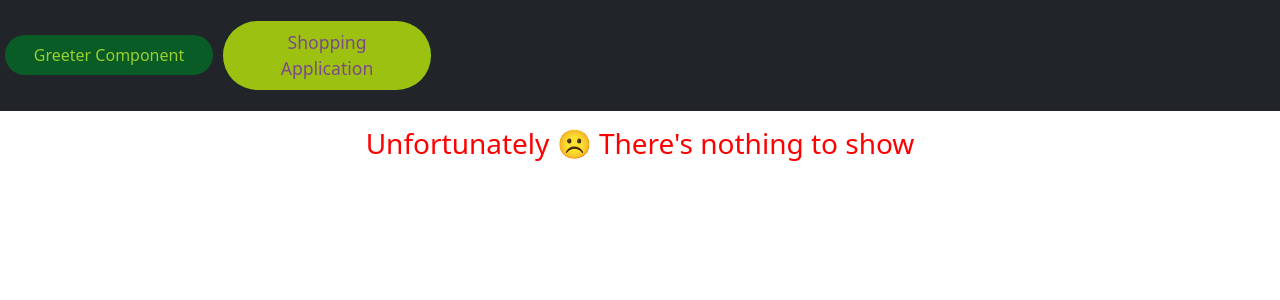
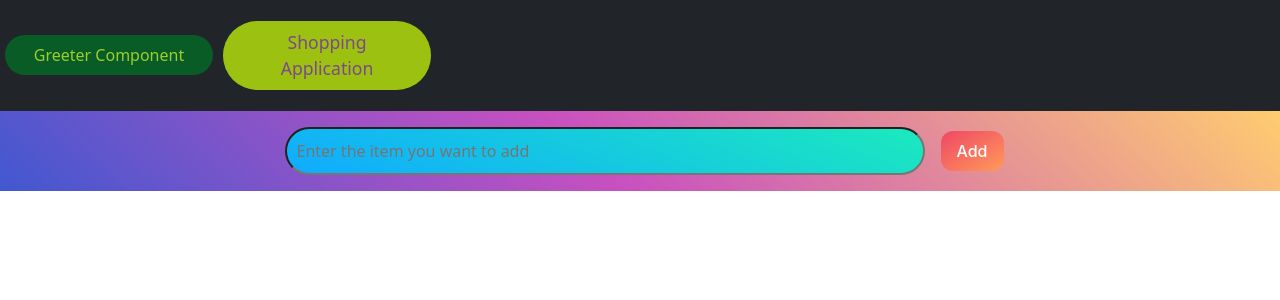
Before and after one commit to XElderX/sprint-5-react, a React (Create React App) app: page /shoppinApp in a window 1280 px wide. Shown: the top 300 px of the page. Built offline with nearby package versions, Linux system fonts and the light colour scheme.

Commit message:
Created ShoppinApp component with this function - add item; added styles modules

```diff
--- a/src/App.js
+++ b/src/App.js
@@ -1,6 +1,7 @@
 import {BrowserRouter,Routes, Route} from "react-router-dom";
 import Navigation from './components/navigation/Navigation';
 import Greeter from './components/greeter/Greeter';
+import ShoppinApp from './components/shoppinApp/ShoppinApp';
 
 import './App.css';
 
@@ -15,6 +16,7 @@ function App() {
         <h3>Unfortunately &#x2639; There's nothing to show</h3>
       </main>}/>
       <Route path='/greeter' element={<Greeter />}/>
+      <Route path='/shoppinApp' element={<ShoppinApp />}/>
 
       </Routes>
       </BrowserRouter>
--- /dev/null
+++ b/src/components/shoppinApp/ShoppinApp.js
@@ -0,0 +1,64 @@
+import React, { useEffect, useState } from 'react';
+import styles from './ShoppinApp.module.css';
+const ShoppinApp = () => {
+
+  const [itemsList, setItemsList]= useState([]);
+  const [inputValue, setInputValue] = useState("");
+  const [inputError, setInputError] = useState("");
+
+  useEffect(() => {
+    let localStoreItems = JSON.parse(localStorage.getItem("shopinItems"));
+    setItemsList(localStoreItems || []);
+  }, []);
+
+  useEffect(() => {
+  setInputValue("");
+  }, [itemsList] )
+  useEffect(() => {
+    setInputError('');
+
+  }, [inputValue])
+
+  const addNewItem = (input) => {
+
+    if(inputValue.length >=3) {
+      let itemsUpdate = JSON.stringify([...itemsList, inputValue]);
+        localStorage.setItem('shopinItems', itemsUpdate);
+        setItemsList([...itemsList, inputValue])
+        //console.log(itemsList);
+    }
+    else {
+      setInputError("Item name you entered must have at least 3 characters!!!")
+    }
+
+    }
+
+  return (
+    <div className={styles.ShoppinApp}>
+    <input
+    className={styles.appInput}
+    type='text'
+    placeholder={"Enter the item you want to add"}
+    value={inputValue}
+    onChange={(input) => setInputValue(input.target.value)}
+    />
+     <button
+       className={styles.btnAddEdit}
+    onClick={(input) =>addNewItem(inputValue)}>Add</button>
+    <p
+    style={{color:"red", backgroundColor:"black", fontSize:"20px", fontWeight:"bold"}}
+    >{inputError}</p>
+    <div className={styles.itemsComponent}
+        style={(itemsList.length>0) ? {display:"block"}: {display:"none"}}>
+          {itemsList.map((item, index) =>(
+            <div key={index}>
+              <div className={styles.itemComponent}> {`${index + 1}.`} {item}
+              </div>
+            </div>
+          ))}
+        </div>
+  </div>
+);
+
+}
+export default ShoppinApp;
--- /dev/null
+++ b/src/components/shoppinApp/ShoppinApp.module.css
@@ -0,0 +1,41 @@
+.ShoppinApp {
+  background-color: #4158D0;
+  background-image: linear-gradient(43deg, #4158D0 0%, #C850C0 46%, #FFCC70 100%);
+}
+.btnAddEdit {
+  background: linear-gradient(to bottom right, #EF4765, #FF9A5A);
+  border: 0;
+  border-radius: 12px;
+  color: #FFFFFF;
+  cursor: pointer;
+  display: inline-block;
+  font-family: -apple-system,system-ui,"Segoe UI",Roboto,Helvetica,Arial,sans-serif;
+  font-size: 16px;
+  font-weight: 500;
+  line-height: 2.5;
+  outline: transparent;
+  margin-right: 0.5rem;
+  padding: 0 1rem;
+  text-align: center;
+  text-decoration: none;
+  transition: box-shadow .2s ease-in-out;
+  touch-action: manipulation;
+
+}
+.btnAddEdit:hover {
+    background-color: initial;
+    background-position: 0 0;
+    color: #FF4742;
+  }
+
+.btnAddEdit:focus {
+  box-shadow: 0 0 .25rem rgba(0, 0, 0, 0.5), -.125rem -.125rem 1rem rgba(239, 71, 101, 0.5), .125rem .125rem 1rem rgba(255, 154, 90, 0.5);
+}
+.appInput{
+  background: linear-gradient(21deg, #10abff, #1beabd);
+  width: 50%;
+  border-radius: 30px;
+  padding: 10px;
+  margin:1rem;
+
+}
```
Also changed, not shown: 1 other file (tests, documents, lock files or other folders).
